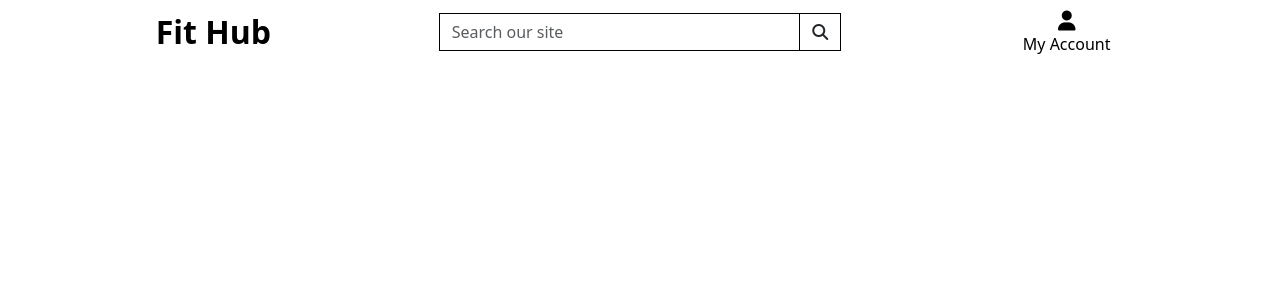
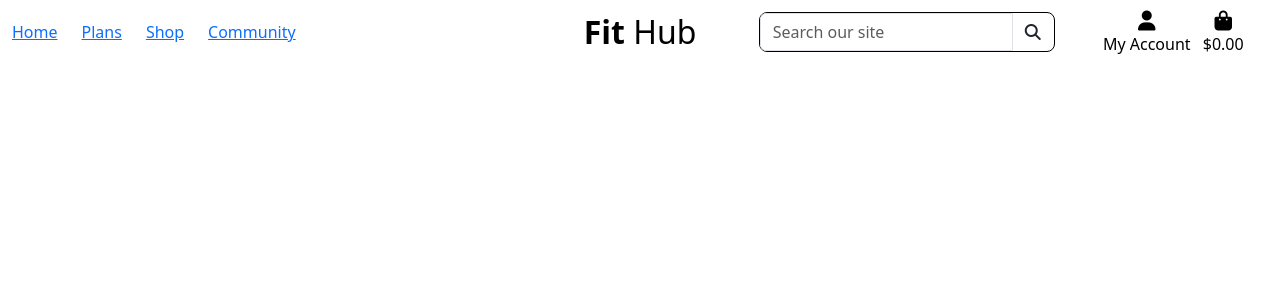
Before and after one commit to MykhailoVasylkov/Fitness-subscription-app, a Django app: template templates/base.html in a window 1280 px wide. Shown: the top 300 px of the page. Run offline with Django 3.2, Linux system fonts and the light colour scheme; the template is opened without the code that fills it, so the values that code supplies are empty; the visitor is signed in with stand-in values (Sample User, id 1); some libraries are stand-ins or nearby versions.

Commit message:
Added navbar

```diff
--- a/templates/base.html
+++ b/templates/base.html
@@ -46,19 +46,35 @@
 <body>
     <header class="container-fluid fixed-top">
         <div id="topnav" class="row bg-white pt-lg-2 d-none d-lg-flex">
-            <div class="col-12 col-lg-4 my-auto py-1 py-lg-0 text-center text-lg-left">
+            <div class="col-12 col-lg-5 my-auto py-1 py-lg-0">
+                <ul class="list-inline list-unstyled d-flex gap-3 text-center my-0">
+                    <li class="list-inline-item">
+                        <a href="{% url 'home' %}">Home</a>
+                    </li>
+                    <li class="list-inline-item">
+                        <a href="{% url 'home' %}">Plans</a>
+                    </li>
+                    <li class="list-inline-item">
+                        <a href="{% url 'home' %}">Shop</a>
+                    </li>
+                    <li class="list-inline-item">
+                        <a href="{% url 'home' %}">Community</a>
+                    </li>
+                </ul>
+            </div>
+
+            <div class="col-12 col-lg-2 my-auto py-1 py-lg-0 text-center text-lg-left">
                 <a href="{% url 'home' %}" class="nav-link main-logo-link">
-                    <h2 class="logo-font text-black my-0"><strong>Fit Hub</strong></h2>
+                    <h2 class="logo-font text-black my-0"><strong>Fit</strong> Hub</h2>
                 </a>
             </div>
-            <div class="col-12 col-lg-4 my-auto py-1 py-lg-0">
-                <form method="GET" action=""> <!-- add url to view later -->
+            <div class="col-12 col-lg-3 my-auto py-1 py-lg-0">
+                <form method="GET" action="{% url 'home' %}">
                     {% csrf_token %}
-                    <div class="input-group w-100">
-                        <input class="form-control border border-black rounded-0" type="text" name="q"
-                            placeholder="Search our site">
+                    <div class="input-group w-100 border border-black rounded-3">
+                        <input class="form-control" type="text" name="q" placeholder="Search our site">
                         <div class="input-group-append">
-                            <button class="form-control btn btn-black border border-black rounded-0" type="submit">
+                            <button class="form-control btn btn-black" type="submit">
                                 <span class="icon">
                                     <i class="fas fa-search"></i>
                                 </span>
@@ -67,10 +83,10 @@
                     </div>
                 </form>
             </div>
-            <div class="col-12 col-lg-4 my-auto py-1 py-lg-0">
+            <div class="col-12 col-lg-2 my-auto py-1 py-lg-0">
                 <ul class="list-inline list-unstyled text-center text-lg-right my-0">
                     <li class="list-inline-item dropdown">
-                        <a class="text-black nav-link" href="#" id="user-options" data-toggle="dropdown"
+                        <a class="text-black nav-link" href="#" id="user-options" data-bs-toggle="dropdown"
                             aria-haspopup="true" aria-expanded="false">
                             <div class="text-center">
                                 <div><i class="fas fa-user fa-lg"></i></div>
@@ -80,21 +96,46 @@
                         <div class="dropdown-menu border-0" aria-labelledby="user-options">
                             {% if request.user.is_authenticated %}
                             {% if request.user.is_superuser %}
-                            <a href="" class="dropdown-item">Product Management</a>
-                            <a href="" class="dropdown-item">Plan Management</a>
+                            <a href="{% url 'add_product' %}" class="dropdown-item">Product Management</a>
+                            <a href="{% url 'add_plan' %}" class="dropdown-item"> Management</a>
                             {% endif %}
-                            <a href="" class="dropdown-item">My Profile</a>
-                            <a href="" class="dropdown-item">Logout</a>
+                            <a href="{% url 'home' %}" class="dropdown-item">My Profile</a>
+                            <a href="{% url 'home' %}" class="dropdown-item">Logout</a>
                             {% else %}
-                            <a href="" class="dropdown-item">Register</a>
-                            <a href="" class="dropdown-item">Login</a>
+                            <a href="{% url 'home' %}" class="dropdown-item">Register</a>
+                            <a href="{% url 'home' %}" class="dropdown-item">Login</a>
                             {% endif %}
                         </div>
+                    </li>
+                    <li class="list-inline-item">
+                        <a class="{% if grand_total %}text-info font-weight-bold{% else %}text-black{% endif %} nav-link"
+                            href="{% url 'home' %}">
+                            <div class="text-center">
+                                <div><i class="fas fa-shopping-bag fa-lg"></i></div>
+                                <p class="my-0">
+                                    {% if grand_total %}
+                                    ${{ grand_total|floatformat:2 }}
+                                    {% else %}
+                                    $0.00
+                                    {% endif %}
+                                </p>
+                            </div>
+                        </a>
                     </li>
                 </ul>
             </div>
         </div>
+        <div class="row bg-white px-3">
+            <nav class="navbar navbar-expand-lg navbar-light w-100">
+                <button class="navbar-toggler" type="button" data-bs-toggle="collapse" data-bs-target="#main-nav"
+                    aria-controls="main-nav" aria-expanded="false" aria-label="Toggle navigation">
+                    <span class="navbar-toggler-icon"></span>
+                </button>
+                {% include 'includes/mobile-top-header.html' %}
+            </nav>
+        </div>
     </header>
+
 
     {% block page_header %}
     {% endblock %}
--- /dev/null
+++ b/templates/includes/mobile-top-header.html
@@ -0,0 +1,83 @@
+<li class="list-inline-item">
+    <a class="text-black nav-link d-block d-lg-none" href="#" id="mobile-search" data-bs-toggle="dropdown" aria-haspopup="true" aria-expanded="false">
+        <div class="text-center">
+            <div><i class="fas fa-search fa-lg"></i></div>
+            <p class="my-0">Search</p>
+        </div>
+    </a>
+    <div class="dropdown-menu border-0 w-100 p-3 rounded-0 my-0" aria-labelledby="mobile-search">
+        <form class="form" method="GET" action="">
+            <div class="input-group w-100 border border-black rounded-3">
+                <input class="form-control border " type="text" name="q" placeholder="Search our site">
+                <div class="input-group-append">
+                    <button class="form-control form-control btn btn-black" type="submit">
+                        <span class="icon">
+                            <i class="fas fa-search"></i>
+                        </span>
+                    </button>
+                </div>
+            </div>
+        </form>
+    </div>
+</li>
+<li class="list-inline-item dropdown">
+    <a class="text-black nav-link d-block d-lg-none" href="#" id="user-options" data-bs-toggle="dropdown" aria-haspopup="true" aria-expanded="false">
+        <div class="text-center">
+            <div><i class="fas fa-user fa-lg"></i></div>
+            <p class="my-0">My Account</p>
+        </div>
+    </a>
+    <div class="dropdown-menu border-0" aria-labelledby="user-options">
+        {% if request.user.is_authenticated %}
+            {% if request.user.is_superuser %}
+                <a href="{% url 'home' %}" class="dropdown-item">Product Management</a>
+            {% endif %}
+            <a href="{% url 'home' %}" class="dropdown-item">My Profile</a>
+            <a href="{% url 'home' %}" class="dropdown-item">Logout</a>
+        {% else %}
+            <a href="{% url 'home' %}" class="dropdown-item">Register</a>
+            <a href="{% url 'home' %}" class="dropdown-item">Login</a>
+        {% endif %}
+    </div>
+</li>
+<li class="list-inline-item">
+    <a class="{% if grand_total %}text-primary font-weight-bold{% else %}text-black{% endif %} nav-link d-block d-lg-none" href="{% url 'home' %}">
+        <div class="text-center">
+            <div><i class="fas fa-shopping-bag fa-lg"></i></div>
+            <p class="my-0">
+                {% if grand_total %}
+                    ${{ grand_total|floatformat:2 }}
+                {% else %}
+                    $0.00
+                {% endif %}
+            </p>
+        </div>
+    </a>
+</li>
+
+<div class="collapse navbar-collapse" id="main-nav">
+    <ul class="navbar-nav w-auto mx-auto d-lg-none">
+        <li class="nav-item">
+            <a class="logo-font font-weight-bold nav-link text-black mr-5" href="{% url 'home' %}" id="home-link">
+                Home
+            </a>
+        </li>
+        <li class="nav-item">
+            <a class="logo-font font-weight-bold nav-link text-black mr-5" href="{% url 'home' %}">
+                Plans
+            </a>
+        </li>
+
+        <li class="nav-item">
+            <a class="logo-font font-weight-bold nav-link text-black mr-5" href="{% url 'home' %}">
+                Shop
+            </a>
+        </li>
+
+        <li class="nav-item">
+            <a class="logo-font font-weight-bold nav-link text-black mr-5" href="{% url 'home' %}">
+                Community
+            </a>
+        </li>
+    </ul>
+</div>
```
